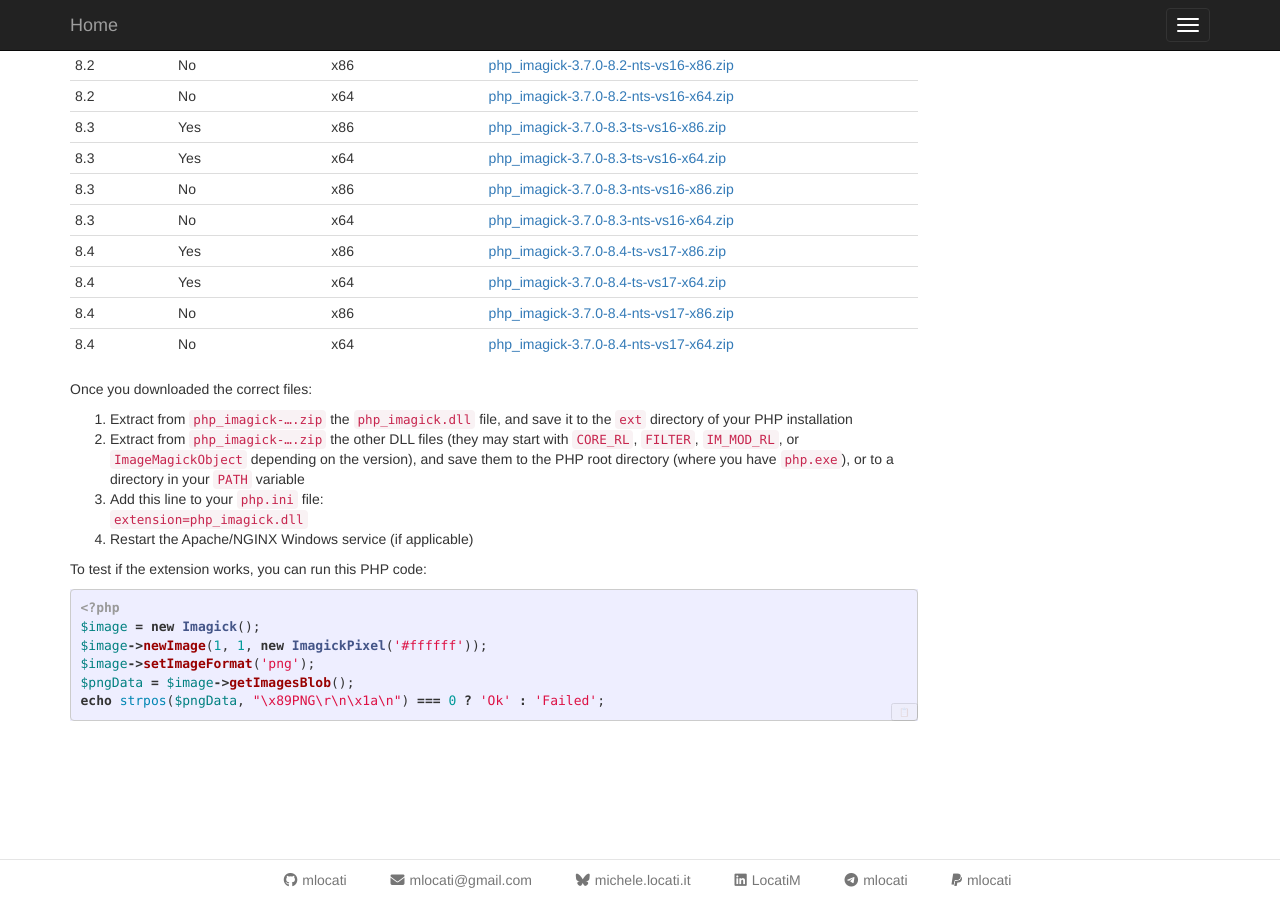
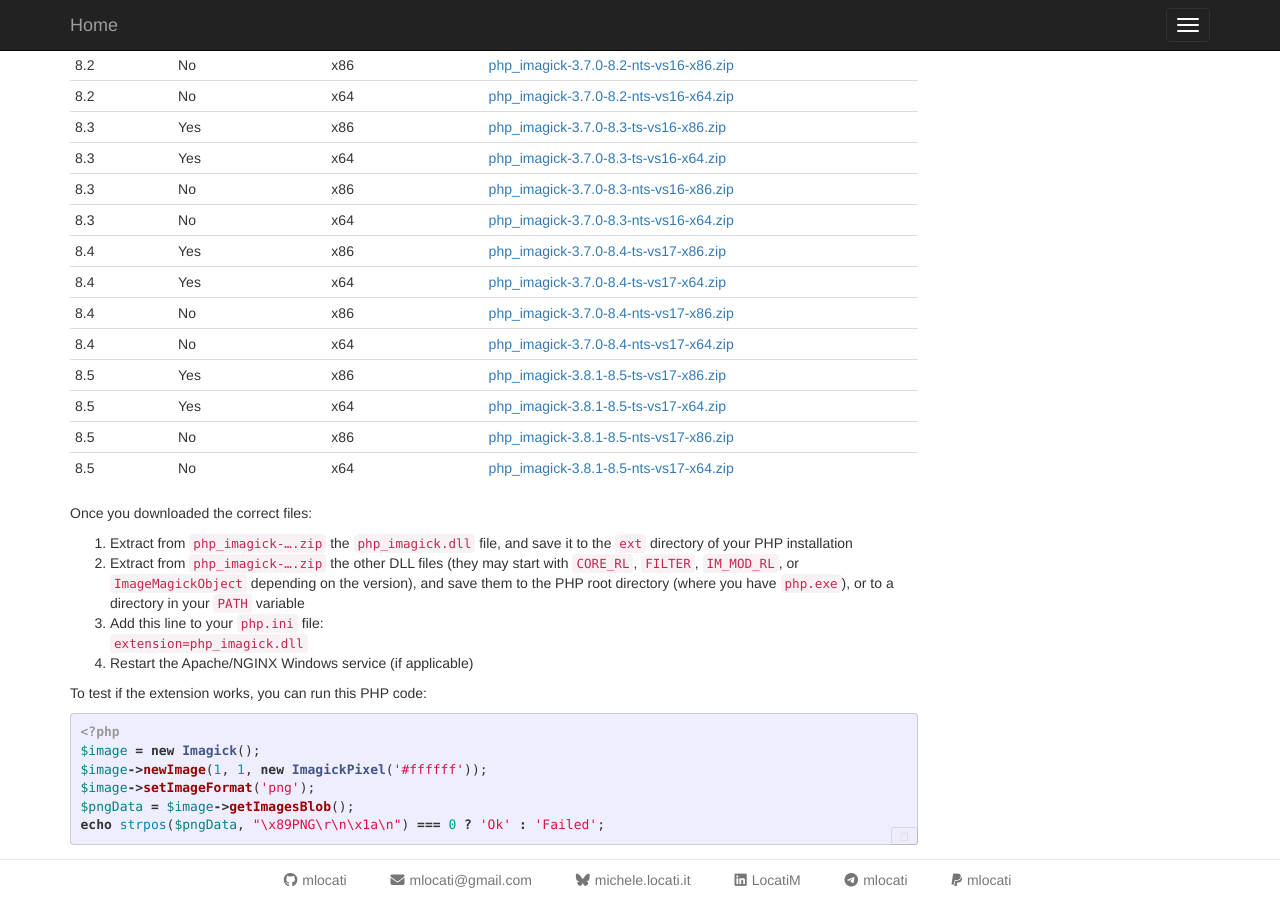
Before and after one commit to mlocati/mlocati.github.io, a Jekyll site: the page built from _articles/php-windows-imagick.md, in a window 1280 px wide and 900 px high, scrolled down 1705 px. Built offline with Jekyll 4.4.1, drawn with Linux system fonts in a browser that asks for light colours; comment, search, counter and statistics services are not loaded.

Commit message:
Add links for PHP 8.5

```diff
--- a/_articles/php-windows-imagick.md
+++ b/_articles/php-windows-imagick.md
@@ -89,6 +89,10 @@ Once you determined the above parameters, you have to download the dll of the PH
 | 8.4 | Yes | x64 | [php_imagick-3.7.0-8.4-ts-vs17-x64.zip](https://downloads.php.net/~windows/pecl/releases/imagick/3.7.0/php_imagick-3.7.0-8.4-ts-vs17-x64.zip) {% comment %} | n/a {% endcomment %} |
 | 8.4 | No | x86 | [php_imagick-3.7.0-8.4-nts-vs17-x86.zip](https://downloads.php.net/~windows/pecl/releases/imagick/3.7.0/php_imagick-3.7.0-8.4-nts-vs17-x86.zip) {% comment %} | n/a {% endcomment %} |
 | 8.4 | No | x64 | [php_imagick-3.7.0-8.4-nts-vs17-x64.zip](https://downloads.php.net/~windows/pecl/releases/imagick/3.7.0/php_imagick-3.7.0-8.4-nts-vs17-x64.zip) {% comment %} | n/a {% endcomment %} |
+| 8.5 | Yes | x86 | [php_imagick-3.8.1-8.5-ts-vs17-x86.zip](https://downloads.php.net/~windows/pecl/releases/imagick/3.8.1/php_imagick-3.8.1-8.5-ts-vs17-x86.zip) {% comment %} | n/a {% endcomment %} |
+| 8.5 | Yes | x64 | [php_imagick-3.8.1-8.5-ts-vs17-x64.zip](https://downloads.php.net/~windows/pecl/releases/imagick/3.8.1/php_imagick-3.8.1-8.5-ts-vs17-x64.zip) {% comment %} | n/a {% endcomment %} |
+| 8.5 | No | x86 | [php_imagick-3.8.1-8.5-nts-vs17-x86.zip](https://downloads.php.net/~windows/pecl/releases/imagick/3.8.1/php_imagick-3.8.1-8.5-nts-vs17-x86.zip) {% comment %} | n/a {% endcomment %} |
+| 8.5 | No | x64 | [php_imagick-3.8.1-8.5-nts-vs17-x64.zip](https://downloads.php.net/~windows/pecl/releases/imagick/3.8.1/php_imagick-3.8.1-8.5-nts-vs17-x64.zip) {% comment %} | n/a {% endcomment %} |
 
 Once you downloaded the correct files:
 
```
